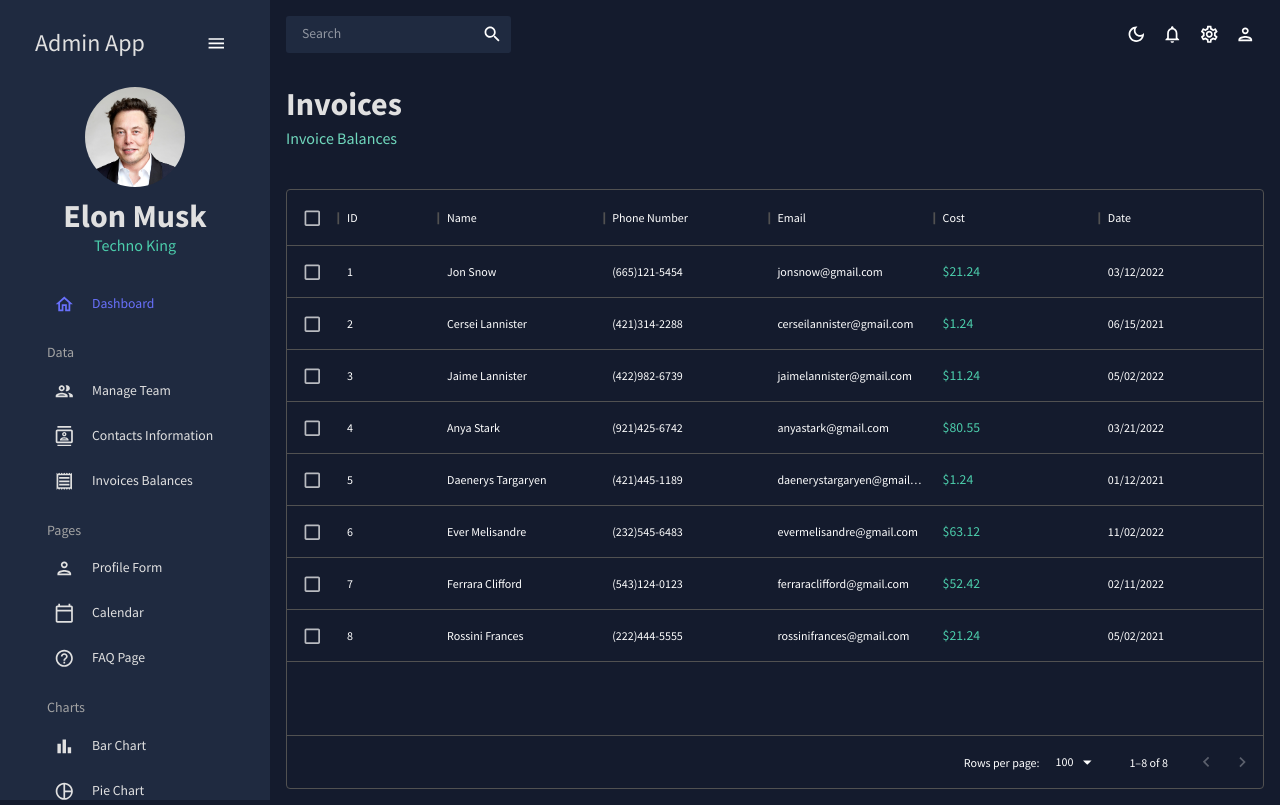
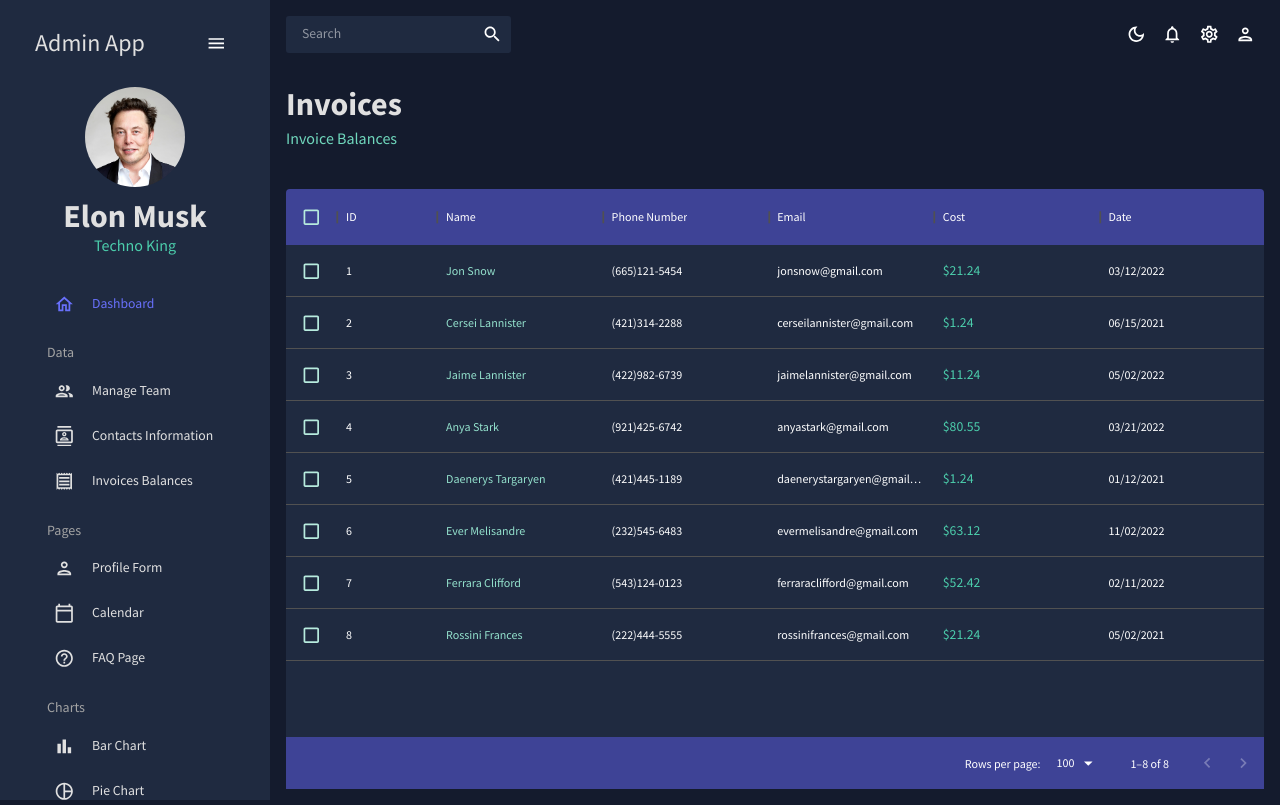
Before and after one commit to Facundo-Martin/react-admin-dashboard, a React (Create React App) app: page /invoices in a window 1280 px wide. Built offline with nearby package versions, Linux system fonts and the light colour scheme.

Commit message:
added mui data grid styles

```diff
--- a/src/pages/invoices/index.jsx
+++ b/src/pages/invoices/index.jsx
@@ -44,7 +44,35 @@
 
   return (
     <PageWrapper pageTitle={"Invoices"} pageSubtitle="Invoice Balances">
-      <Box m="40px 0 0 0" height="75vh">
+      <Box
+        m="40px 0 0 0"
+        height="75vh"
+        sx={{
+          "& .MuiDataGrid-root": {
+            border: "none",
+          },
+          "& .MuiDataGrid-cell": {
+            borderBottom: "none",
+          },
+          "& .name-column--cell": {
+            color: colors.greenAccent[300],
+          },
+          "& .MuiDataGrid-columnHeaders": {
+            backgroundColor: colors.blueAccent[700],
+            borderBottom: "none",
+          },
+          "& .MuiDataGrid-virtualScroller": {
+            backgroundColor: colors.primary[400],
+          },
+          "& .MuiDataGrid-footerContainer": {
+            borderTop: "none",
+            backgroundColor: colors.blueAccent[700],
+          },
+          "& .MuiCheckbox-root": {
+            color: `${colors.greenAccent[200]} !important`,
+          },
+        }}
+      >
         <DataGrid checkboxSelection rows={mockDataInvoices} columns={columns} />
       </Box>
     </PageWrapper>
```
